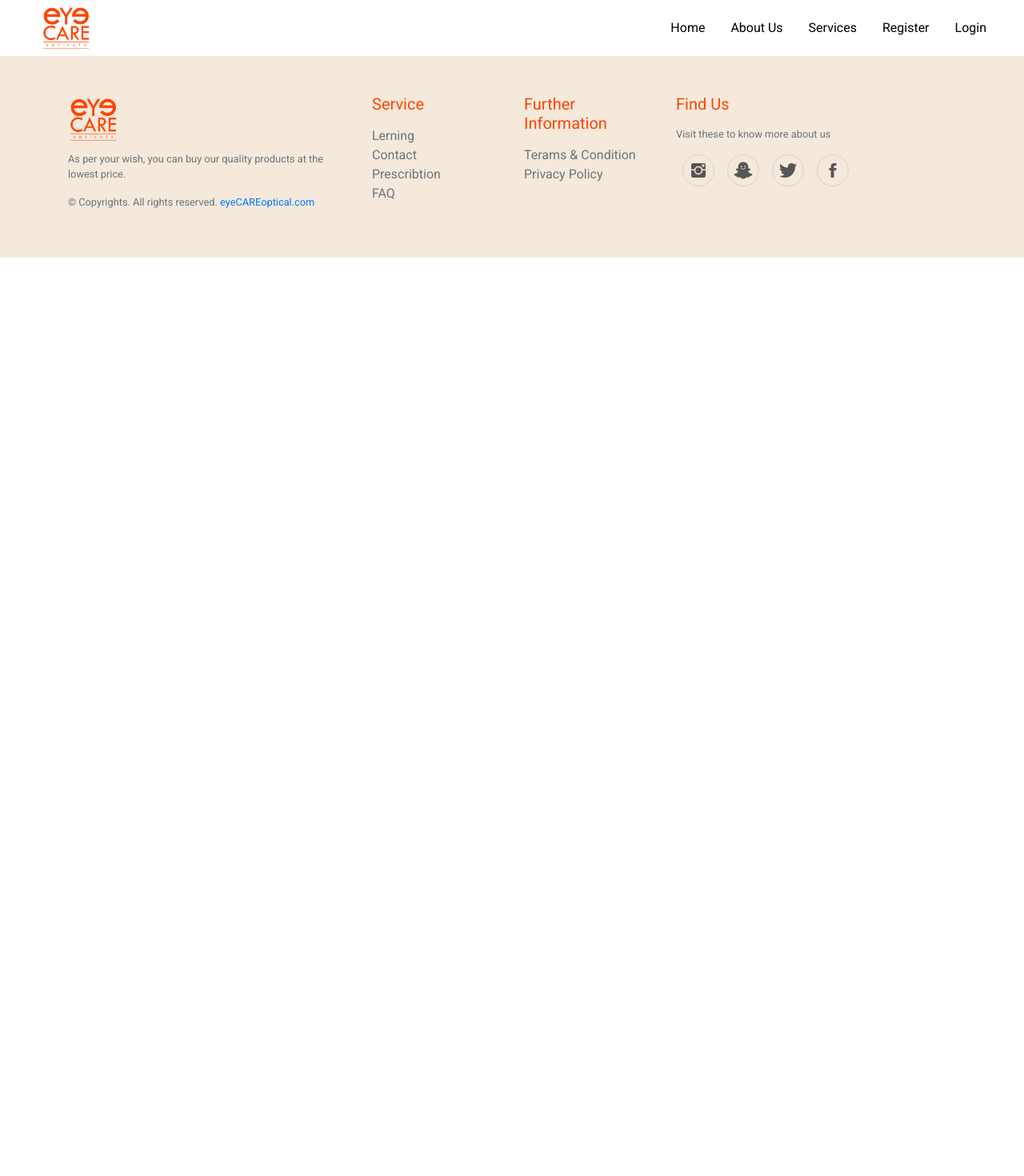
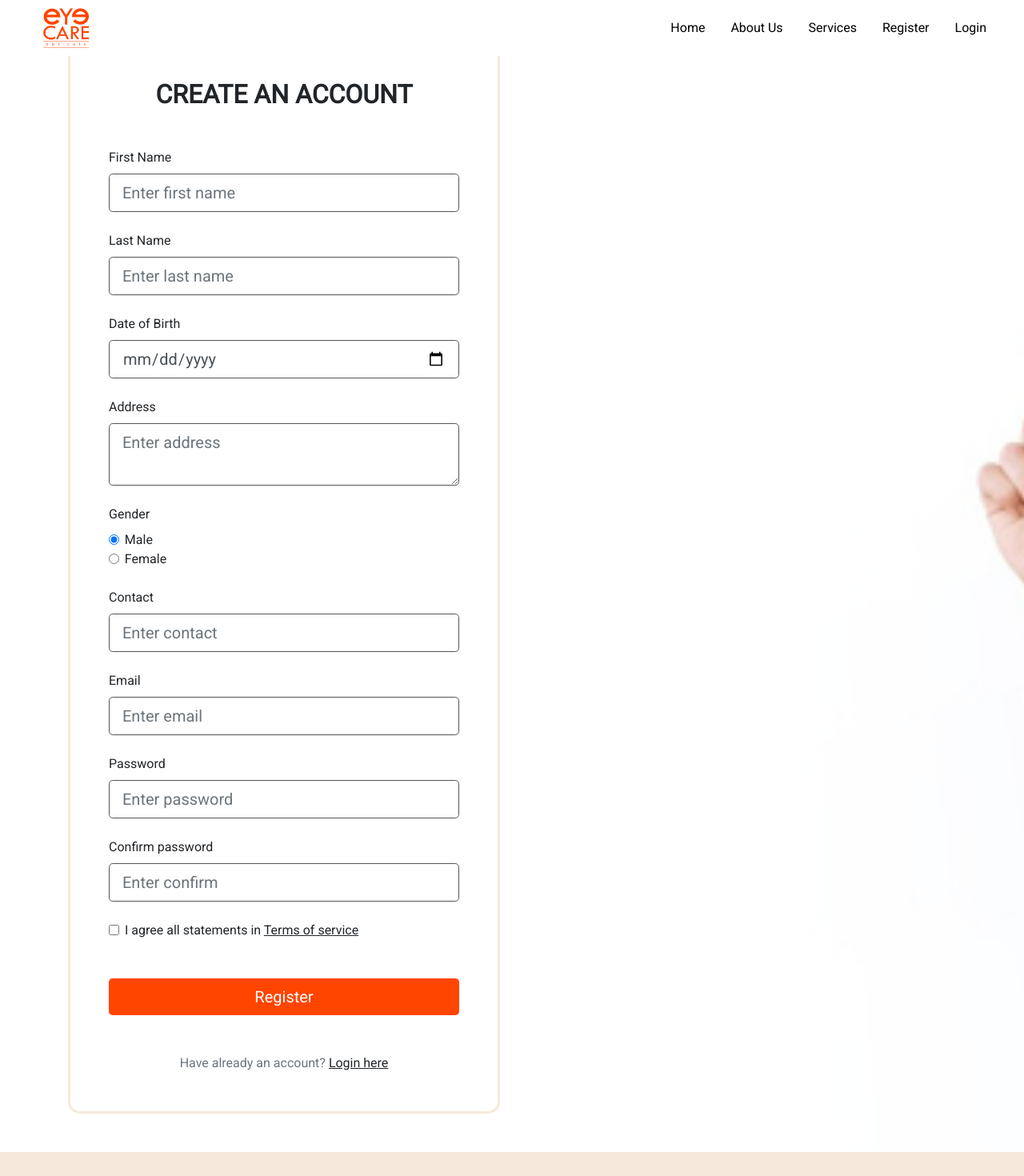
Before and after one commit to AbhishekPeiris/eYeCAREopticals, a React (Create React App) app in the folder frontend/: page /register in a window 1280 px wide. Shown: the top 1470 px of the page at 80% size. Before the commit the page ends 800 px from the top, so only its background shows below. Built offline with nearby package versions, Linux system fonts and the light colour scheme.

Commit message:
navbar and register

```diff
--- a/frontend/src/App.js
+++ b/frontend/src/App.js
@@ -3,6 +3,7 @@ import {BrowserRouter, Routes, Route} from 'react-router-dom';
 import HomeScreen from './screens/HomeScreen';
 import NavBar from './components/NavBar';
 import Footer from './components/Footer';
+import RegisterScreen from './screens/RegisterScreen';
 
 function App() {
   return (
@@ -14,6 +15,7 @@ function App() {
 
         <Routes>
 
+          <Route path='/register' element={<RegisterScreen />} />
           <Route path='/' element={<HomeScreen />} />
 
         </Routes>
--- a/frontend/src/components/NavBar.js
+++ b/frontend/src/components/NavBar.js
@@ -1,14 +1,35 @@
-import React from 'react';
+// NavBar.js
+
+import React, { useEffect, useState } from 'react';
 import { Link } from 'react-router-dom';
 import logo from '../images/navbar_logo.png';
 import styles from '../styles/NavBar.css';
 
 const NavBar = () => {
+    const [isNavbarFixed, setIsNavbarFixed] = useState(false);
+
+    useEffect(() => {
+        const handleScroll = () => {
+            const scrollPosition = window.scrollY;
+            const isFixed = scrollPosition > 0;
+
+            setIsNavbarFixed(isFixed);
+        };
+
+        // Attach the event listener to the scroll event
+        window.addEventListener('scroll', handleScroll);
+
+        // Clean up the event listener when the component is unmounted
+        return () => {
+            window.removeEventListener('scroll', handleScroll);
+        };
+    }, []);
+
     return (
         <div>
-            <nav class="navbar navbar-expand-lg navbar-dark bg-dark p-3" className={styles.navbar}>
-        <div class="container-fluid">
-            <Link to="/" className="navbar-brand"><img src={logo} alt="Logo" width={105}/></Link>
+            <nav className={`navbar navbar-expand-lg navbar-dark bg-dark p-3 ${isNavbarFixed ? 'fixed' : ''}`}>
+                <div className="container-fluid">
+                    <Link to="/" className="navbar-brand"><img src={logo} alt="Logo" width={105} /></Link>
 
                     <div className="collapse navbar-collapse justify-content-end" id="navbarNavDropdown">
                         <ul className="navbar-nav">
@@ -31,7 +52,6 @@ const NavBar = () => {
                     </div>
                 </div>
             </nav>
-
         </div>
     );
 }
--- a/frontend/src/screens/HomeScreen.js
+++ b/frontend/src/screens/HomeScreen.js
@@ -17,6 +17,7 @@ const HomeScreen = () => {
 
     return (
         <div>
+            <br /><br /><br />
             <div className='row'>
                 <div className='col'>
                     <img src={homeCover} alt="Home cover" className='homepic' />
@@ -140,13 +141,13 @@ const HomeScreen = () => {
             </div>
             <div className='row justify-content-center table_6'>
                 <div className='col-md-5 table_6col_1' data-aos="fade-right">
-                    <h1><strong>Eyeglasses</strong></h1>
-                    <p>You can get any model of<br />Eyeglasses from us</p>
+                    <h1><strong>Spectacles</strong></h1>
+                    <p>You can get any model of<br />Spectacles from us</p>
                     <button className='btn1' >SHOP NOW !</button>
                 </div>
                 <div className='col-md-5 table_6col_2' data-aos="fade-left">
-                    <h1 style={{color:"white"}}><strong>Deaf Aids</strong></h1>
-                    <p style={{color:"white"}}>You can get any model of<br />Deaf Aids from us</p>
+                    <h1 style={{color:"white"}}><strong>Hearing Aids</strong></h1>
+                    <p style={{color:"white"}}>You can get any model of<br />Hearing Aids from us</p>
                     <button className='btn1' >SHOP NOW !</button>
                 </div>
             </div>
--- /dev/null
+++ b/frontend/src/screens/RegisterScreen.js
@@ -0,0 +1,111 @@
+import React, { useEffect } from 'react';
+import styles from '../styles/Register.css';
+import registerimg from '../images/register.jpg';
+import AOS from 'aos';
+import 'aos/dist/aos.css';
+
+const RegisterScreen = () => {
+
+    useEffect(() => {
+        AOS.init({ duration: 1000 });
+    }, []);
+
+    return (
+        <div>
+            <section class="bg-image"
+                style={{ backgroundImage: `url(${registerimg})` }} data-aos="fade-left">
+                <div class="mask d-flex align-items-center h-100" data-aos="fade-right">
+                    <div class="container h-100">
+                        <div class="row d-flex justify-content-left align-items-left h-100 mt-5 mb-5">
+                            <div class="col-12 col-md-9 col-lg-7 col-xl-6">
+                                <div class="card" style={{ borderRadius: "15px" }}>
+                                    <div class="card-body p-5">
+                                        <h2 class="text-uppercase text-center mb-5"><strong>Create an account</strong></h2>
+
+                                        <form>
+
+                                            <div class="form-outline mb-4">
+                                                <label class="form-label" for="form3Example1cg">First Name</label>
+                                                <input type="text" id="form3Example1cg" class="form-control form-control-lg" placeholder='Enter first name' required />
+
+                                            </div>
+
+                                            <div class="form-outline mb-4">
+                                                <label class="form-label" for="form3Example1cg">Last Name</label>
+                                                <input type="text" id="form3Example1cg" class="form-control form-control-lg" placeholder='Enter last name' required />
+
+                                            </div>
+
+                                            <div class="form-outline mb-4">
+                                                <label class="form-label" for="form3Example1cg">Date of Birth</label>
+                                                <input type="date" id="form3Example1cg" class="form-control form-control-lg" placeholder='Enter date of birth' required />
+
+                                            </div>
+
+                                            <div class="form-outline mb-4">
+                                                <label class="form-label" for="form3Example1cg">Address</label>
+                                                <textarea id="form3Example1cg" style={{ width: '100%', minHeight: '50px', maxHeight: "100px", backgroundColor: "white" }} className="form-control form-control-lg" placeholder="Enter address" required></textarea>
+
+                                            </div>
+
+                                            <div className="form-outline mb-4">
+                                                <label className="form-label" htmlFor="form3Example1cg">Gender</label><br />&nbsp;&nbsp;&nbsp;&nbsp;&nbsp;
+                                                <input type="radio" id="maleRadio" name="gender" className="form-check-input" value="male" required checked />
+                                                <label className="form-check-label" htmlFor="maleRadio"> Male</label><br />&nbsp;&nbsp;&nbsp;&nbsp;&nbsp;
+                                                <input type="radio" id="femaleRadio" name="gender" className="form-check-input" value="female" required />
+                                                <label className="form-check-label" htmlFor="femaleRadio">Female</label>
+                                            </div>
+
+                                            <div class="form-outline mb-4">
+                                                <label class="form-label" for="form3Example3cg">Contact</label>
+                                                <input type='tel' maxLength={10} id="form3Example3cg" class="form-control form-control-lg" placeholder='Enter contact' required />
+
+                                            </div>
+
+                                            <div class="form-outline mb-4">
+                                                <label class="form-label" for="form3Example3cg">Email</label>
+                                                <input type="email" id="form3Example3cg" class="form-control form-control-lg" placeholder='Enter email' required />
+
+                                            </div>
+
+                                            <div class="form-outline mb-4">
+                                                <label class="form-label" for="form3Example4cg">Password</label>
+                                                <input type="password" id="form3Example4cg" class="form-control form-control-lg" placeholder='Enter password' required />
+
+                                            </div>
+
+                                            <div class="form-outline mb-4">
+                                                <label class="form-label" for="form3Example4cdg">Confirm password</label>
+                                                <input type="password" id="form3Example4cdg" class="form-control form-control-lg" placeholder='Enter confirm' required />
+
+                                            </div>
+
+                                            <div class="form-check d-flex justify-content-left mb-5">
+                                                <input class="form-check-input me-2" type="checkbox" value="" id="form2Example3cg" />
+                                                <label class="form-check-label" for="form2Example3g">
+                                                    I agree all statements in <a href="#!" class="text-body"><u>Terms of service</u></a>
+                                                </label>
+                                            </div>
+
+                                            <div class="d-flex justify-content-center">
+                                                <button type="submit"
+                                                    class="btn btn-success btn-block btn-lg text-body">Register</button>
+                                            </div>
+
+                                            <p class="text-center text-muted mt-5 mb-0">Have already an account? <a href="#!"
+                                                class="fw-bold text-body"><u>Login here</u></a></p>
+
+                                        </form>
+
+                                    </div>
+                                </div>
+                            </div>
+                        </div>
+                    </div>
+                </div>
+            </section>
+        </div>
+    );
+}
+
+export default RegisterScreen;
--- a/frontend/src/styles/NavBar.css
+++ b/frontend/src/styles/NavBar.css
@@ -1,6 +1,10 @@
 .navbar{
     height: 70px !important;
     background-color: white !important;
+    position: fixed;
+    top: 0;
+    width: 100%;
+    z-index: 1000;
 }
 .nav-link{
     color: black !important;
@@ -9,3 +13,10 @@
     color: #ff4500 !important;
     transition:.5s !important;
 }
+.navbar-brand img {
+    max-height: 50px;
+}
+.navbar.fixed {
+    background-color: #333;
+    transition: background-color 0.3s ease;
+}
--- /dev/null
+++ b/frontend/src/styles/Register.css
@@ -0,0 +1,18 @@
+.bg-image{
+    background-size: cover!important;
+}
+.card{
+    border: 3px solid #f5e9db !important;
+}
+input {
+    background-color: white !important;
+}
+.btn {
+    background-color: #ff4500 !important;
+    border: none !important;
+    color: white !important;
+}
+.btn:hover{
+    background-color: #8b2703 !important;
+    transition:.5s !important;
+}
```
Also changed, not shown: frontend/src/images/register.jpg (added). Lines whose indentation alone changed are shown as unchanged.
